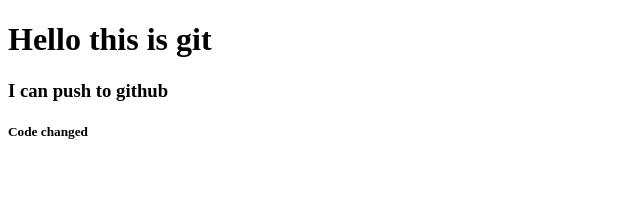
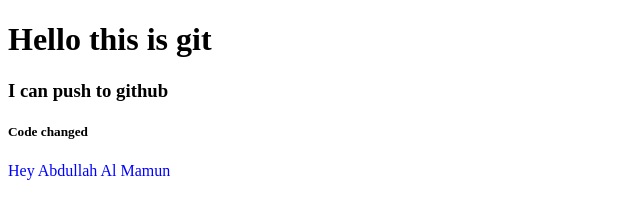
Before and after one commit to abdullahalmamun7711/my-second-repo, a plain HTML site: page index.html in a window 1280 px wide. Shown: the whole page, without its empty margins (0-640 px from the left). Drawn offline with Linux system fonts and the light colour scheme.

Commit message:
p tag added

```diff
--- a/index.html
+++ b/index.html
@@ -11,6 +11,7 @@
     <h1>Hello this is git</h1>
     <h3>I can push to github</h3>
     <h5>Code changed</h5>
+    <p>Hey Abdullah Al Mamun</p>
 
 
 </body>
```
